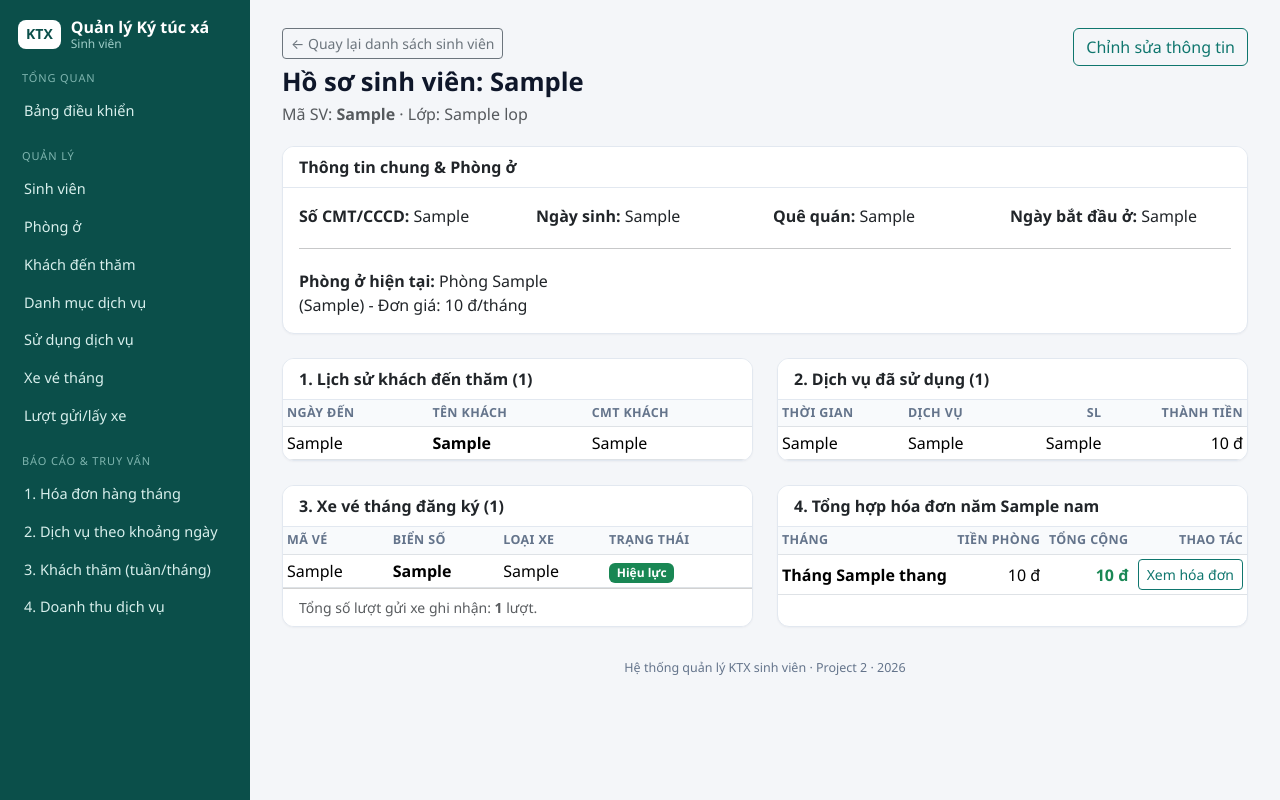
After one commit to qdawt/BTL-SQL, a Flask app: template templates/sinh_vien_detail.html in a window 1280 px wide. The commit adds this page. Run offline with Flask 3, Linux system fonts and the light colour scheme; the template is opened without the code that fills it: most values are stand-ins (such as "Sample title", 1, 10 or a date in 2020).

Commit message:
add detail sv+fix pop up csv+fix hoa don

```diff
--- a/templates/list.html
+++ b/templates/list.html
@@ -33,6 +33,9 @@
             <td class="{{ 'text-end' if c.kind == 'money' }}">{{ r[c.key]|fmt(c.kind) }}</td>
           {% endfor %}
           <td class="text-end text-nowrap">
+            {% if key == 'sinh-vien' %}
+              <a class="btn btn-sm btn-outline-primary" href="/sinh-vien/{{ r[cfg.pk] }}">Hồ sơ</a>
+            {% endif %}
             <a class="btn btn-sm btn-outline-secondary" href="/{{ key }}/{{ r[cfg.pk] }}/edit">Sửa</a>
             <form class="d-inline" method="post" action="/{{ key }}/{{ r[cfg.pk] }}/delete"
                   onsubmit="return confirm({{ (cfg.delete_warn or 'Xóa bản ghi này?')|tojson }});">
--- /dev/null
+++ b/templates/sinh_vien_detail.html
@@ -0,0 +1,138 @@
+{% extends "base.html" %}
+{% block title %}Hồ sơ sinh viên - {{ sv.HoTen }}{% endblock %}
+{% block content %}
+<div class="page-head">
+  <div>
+    <a class="btn btn-sm btn-outline-secondary mb-2" href="/sinh-vien">← Quay lại danh sách sinh viên</a>
+    <h1>Hồ sơ sinh viên: {{ sv.HoTen }}</h1>
+    <p class="text-muted mb-0">Mã SV: <b>{{ sv.MaSV }}</b> · Lớp: {{ sv.Lop }}</p>
+  </div>
+  <div>
+    <a class="btn btn-outline-primary" href="/sinh-vien/{{ sv.MaSV }}/edit">Chỉnh sửa thông tin</a>
+  </div>
+</div>
+
+<!-- Thông tin cá nhân & Phòng ở -->
+<div class="card mb-4">
+  <div class="card-header bg-white fw-bold">Thông tin chung & Phòng ở</div>
+  <div class="card-body">
+    <div class="row g-3">
+      <div class="col-md-3"><b>Số CMT/CCCD:</b> {{ sv.SoCMT }}</div>
+      <div class="col-md-3"><b>Ngày sinh:</b> {{ sv.NgaySinh|fmt('date') }}</div>
+      <div class="col-md-3"><b>Quê quán:</b> {{ sv.QueQuan }}</div>
+      <div class="col-md-3"><b>Ngày bắt đầu ở:</b> {{ sv.NgayBatDauO|fmt('date') or '—' }}</div>
+      <div class="col-md-12"><hr class="my-1"></div>
+      <div class="col-md-4">
+        <b>Phòng ở hiện tại:</b>
+        {% if sv.SoPhong %}
+          Phòng {{ sv.SoPhong }} ({{ sv.LoaiPhong }}) - Đơn giá: {{ sv.GiaPhong|vnd }}/tháng
+        {% else %}
+          <span class="text-muted">Chưa xếp phòng</span>
+        {% endif %}
+      </div>
+    </div>
+  </div>
+</div>
+
+<div class="row g-4">
+  <!-- 1. Khách đã thăm -->
+  <div class="col-lg-6">
+    <div class="card h-100">
+      <div class="card-header bg-white fw-bold">1. Lịch sử khách đến thăm ({{ khach|length }})</div>
+      <div class="table-responsive">
+        <table class="table table-sm align-middle mb-0">
+          <thead><tr><th>Ngày đến</th><th>Tên khách</th><th>CMT khách</th></tr></thead>
+          <tbody>
+          {% for k in khach %}
+            <tr>
+              <td>{{ k.NgayDenChoi|fmt('date') }}</td>
+              <td><b>{{ k.HoTen }}</b></td>
+              <td>{{ k.SoCMT }}</td>
+            </tr>
+          {% else %}
+            <tr><td colspan="3" class="text-center text-muted py-3">Không có lịch sử khách thăm.</td></tr>
+          {% endfor %}
+          </tbody>
+        </table>
+      </div>
+    </div>
+  </div>
+
+  <!-- 2. Dịch vụ đã dùng -->
+  <div class="col-lg-6">
+    <div class="card h-100">
+      <div class="card-header bg-white fw-bold">2. Dịch vụ đã sử dụng ({{ dichvu|length }})</div>
+      <div class="table-responsive">
+        <table class="table table-sm align-middle mb-0">
+          <thead><tr><th>Thời gian</th><th>Dịch vụ</th><th class="text-end">SL</th><th class="text-end">Thành tiền</th></tr></thead>
+          <tbody>
+          {% for d in dichvu %}
+            <tr>
+              <td>{{ d.ThoiGianSuDung|fmt('datetime') }}</td>
+              <td>{{ d.TenDV }}</td>
+              <td class="text-end">{{ d.SoLuong }}</td>
+              <td class="text-end">{{ d.ThanhTien|vnd }}</td>
+            </tr>
+          {% else %}
+            <tr><td colspan="4" class="text-center text-muted py-3">Chưa sử dụng dịch vụ nào.</td></tr>
+          {% endfor %}
+          </tbody>
+        </table>
+      </div>
+    </div>
+  </div>
+
+  <!-- 3. Xe vé tháng & Lượt gửi xe -->
+  <div class="col-lg-6">
+    <div class="card h-100">
+      <div class="card-header bg-white fw-bold">3. Xe vé tháng đăng ký ({{ xe|length }})</div>
+      <div class="table-responsive">
+        <table class="table table-sm align-middle mb-0">
+          <thead><tr><th>Mã vé</th><th>Biển số</th><th>Loại xe</th><th>Trạng thái</th></tr></thead>
+          <tbody>
+          {% for x in xe %}
+            <tr>
+              <td>{{ x.MaXeThang }}</td>
+              <td><b>{{ x.BienSoXe }}</b></td>
+              <td>{{ x.LoaiXe }}</td>
+              <td>{{ x.TrangThai|fmt('bool') }}</td>
+            </tr>
+          {% else %}
+            <tr><td colspan="4" class="text-center text-muted py-3">Không đăng ký xe vé tháng.</td></tr>
+          {% endfor %}
+          </tbody>
+        </table>
+      </div>
+      <div class="card-footer bg-white small text-muted">
+        Tổng số lượt gửi xe ghi nhận: <b>{{ luot_gui|length }}</b> lượt.
+      </div>
+    </div>
+  </div>
+
+  <!-- 4. Hóa đơn các tháng -->
+  <div class="col-lg-6">
+    <div class="card h-100">
+      <div class="card-header bg-white fw-bold">4. Tổng hợp hóa đơn năm {{ nam }}</div>
+      <div class="table-responsive">
+        <table class="table table-sm align-middle mb-0">
+          <thead><tr><th>Tháng</th><th class="text-end">Tiền phòng</th><th class="text-end">Tổng cộng</th><th class="text-end">Thao tác</th></tr></thead>
+          <tbody>
+          {% for h in hoadons %}
+            <tr>
+              <td><b>Tháng {{ h.thang }}</b></td>
+              <td class="text-end">{{ h.data.TienPhong|vnd }}</td>
+              <td class="text-end fw-bold text-success">{{ h.data.TongCong|vnd }}</td>
+              <td class="text-end">
+                <a class="btn btn-sm btn-outline-primary" href="/hoa-don/{{ sv.MaSV }}?thang={{ h.thang }}&nam={{ h.nam }}">Xem hóa đơn</a>
+              </td>
+            </tr>
+          {% else %}
+            <tr><td colspan="4" class="text-center text-muted py-3">Chưa có phát sinh hóa đơn trong năm.</td></tr>
+          {% endfor %}
+          </tbody>
+        </table>
+      </div>
+    </div>
+  </div>
+</div>
+{% endblock %}
```
